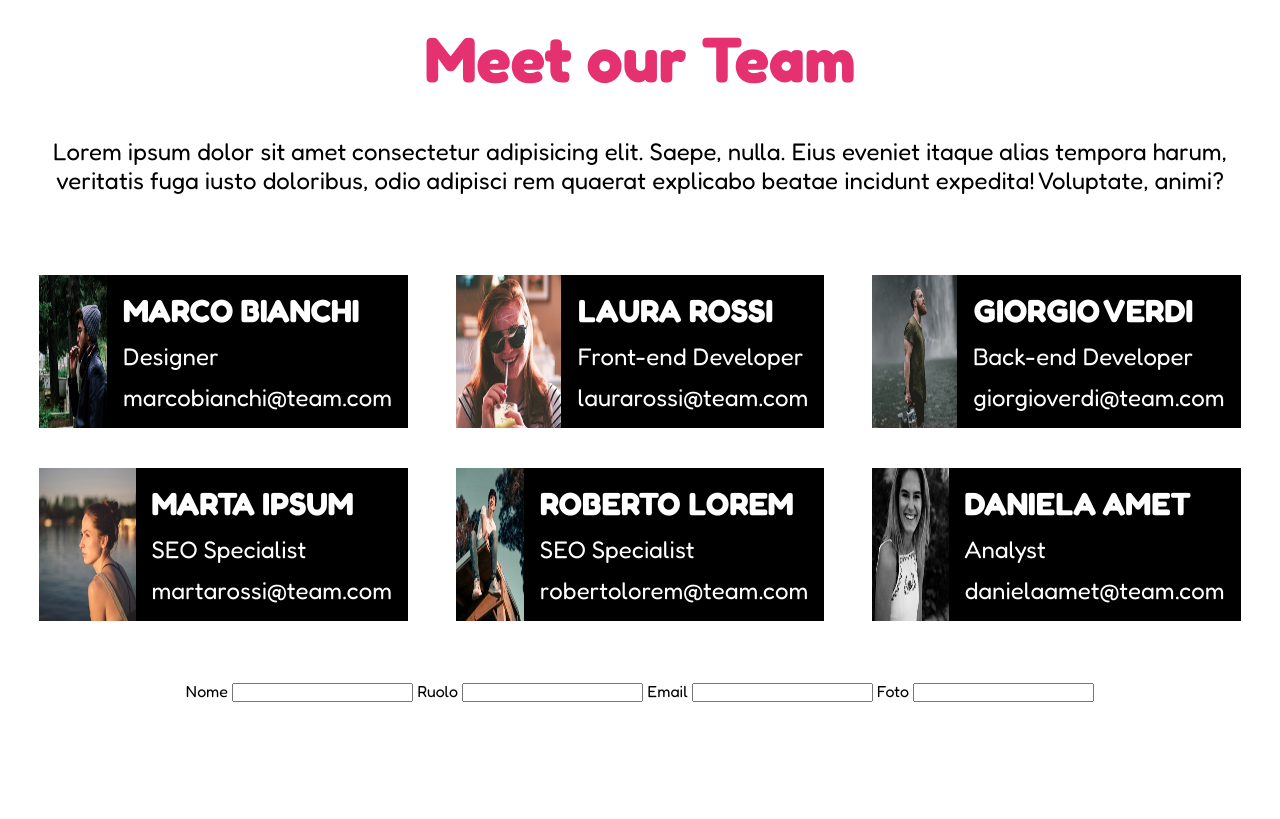
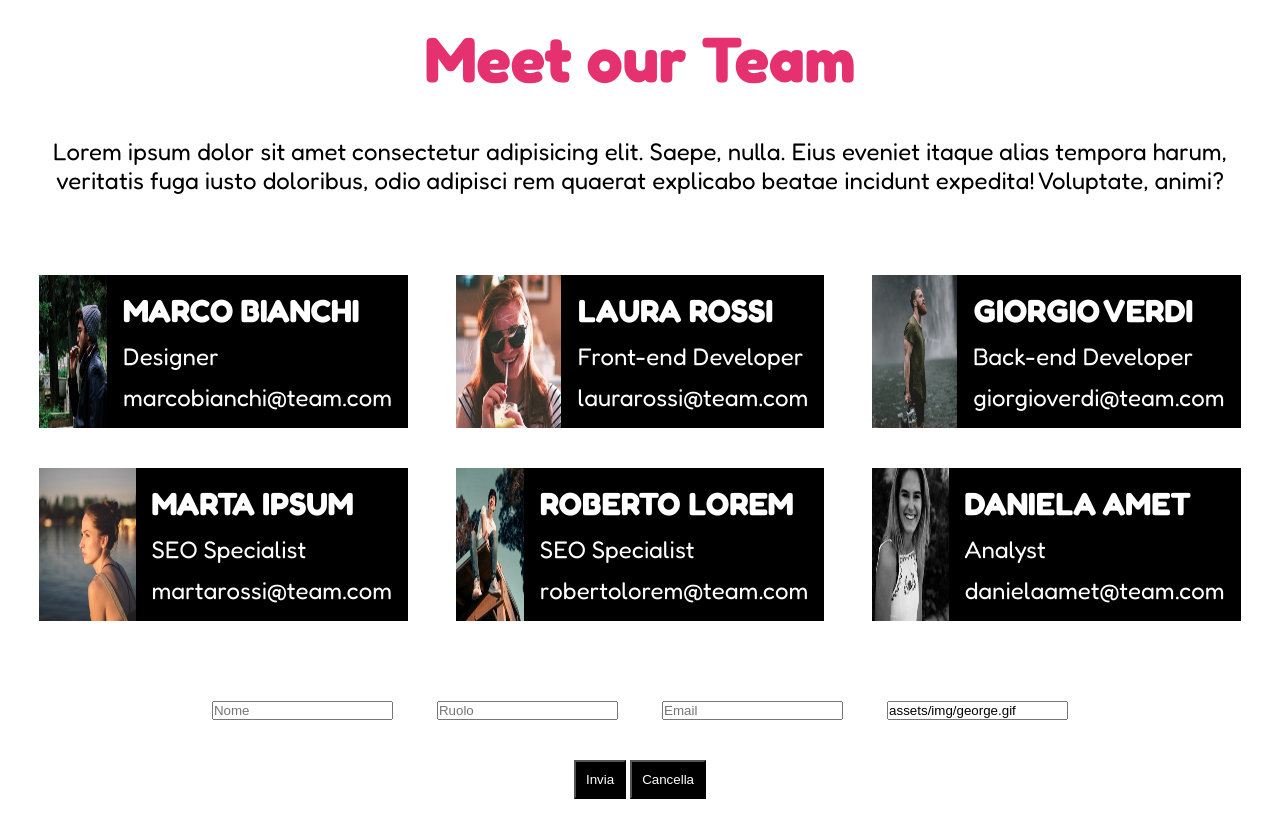
Before and after one commit to matteodragotto/js-our-team, a plain HTML site: page index.html in a window 1280 px wide. Drawn offline with Linux system fonts and the light colour scheme.

Commit message:
[feat] bonus new team member form with js

```diff
--- a/assets/css/style.css
+++ b/assets/css/style.css
@@ -80,3 +80,18 @@ body {
 .card .role, .email {
   font-size: 1.5rem;
 }
+
+.new-member .inputs input{
+  margin: 20px;
+}
+
+.new-member .buttons{
+  text-align: center;
+  margin-top: 20px;
+}
+
+.new-member .buttons button{
+  padding: 10px;
+  background-color: black;
+  color: white;
+}
--- a/index.html
+++ b/index.html
@@ -40,15 +40,17 @@
 
     <div class="new-member container">
       <div class="row">
-        <form>
-          <label for="name">Nome</label>
-          <input type="text" id="name" name="name" required>
-          <label for="role">Ruolo</label>
-          <input type="text" id="role" name="role" required>
-          <label for="email">Email</label>
-          <input type="text" id="email" name="email" required>
-          <label for="img">Foto</label>
-          <input type="text" id="img" name="img" required>
+        <form class="form">
+          <div class="inputs">
+            <input type="text" id="name" name="name" placeholder="Nome" required>
+            <input type="text" id="role" name="role" placeholder="Ruolo" required>
+            <input type="text" id="email" name="email" placeholder="Email" required>
+            <input type="text" id="img" name="img" placeholder="Foto" required value="assets/img/george.gif">
+          </div>
+          <div class="buttons">
+            <button type="submit">Invia</button>
+            <button type="reset">Cancella</button>
+          </div>
         </form>
       </div>
     </div>
--- a/js/script.js
+++ b/js/script.js
@@ -37,8 +37,9 @@ const teamMembers = [
   }
 ];
 
+const form = document.querySelector('.form')
+const inputs = document.querySelectorAll('input')
 const row = document.querySelector('.row')
-
 
 function newMemberCard (member) {
   const {name, role, email, img} = member
@@ -60,9 +61,32 @@ function newMemberCard (member) {
           </div>`
 }
 
-
-
 for (let teamMember of teamMembers) {
   row.innerHTML += newMemberCard(teamMember)
 
 }
+
+form.addEventListener('submit', (event) => {
+  event.preventDefault()
+
+  const newMember = {}
+  for (let input of inputs) {
+
+    const inputValue = input.value.trim()
+    const inputName = input.name
+
+    newMember[inputName] = inputValue
+  }
+
+  teamMembers.push(newMember)
+
+
+  row.innerHTML = ''
+
+  for (let teamMember of teamMembers) {
+    row.innerHTML += newMemberCard(teamMember)
+
+  }
+
+  form.reset()
+})
```
Also changed, not shown: assets/img/george.gif (added).
